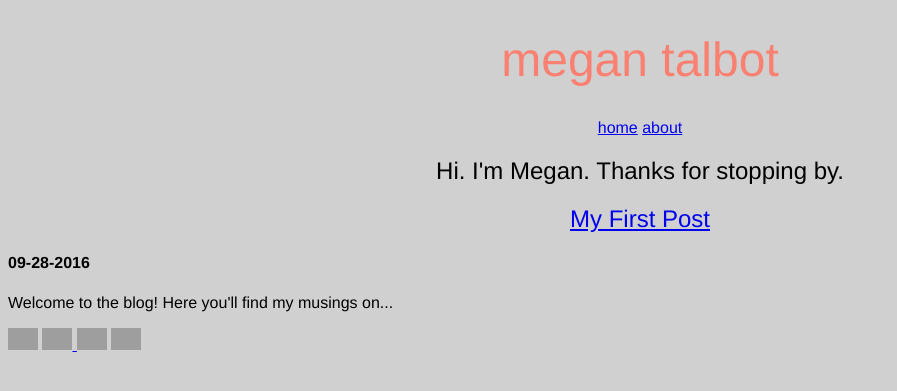
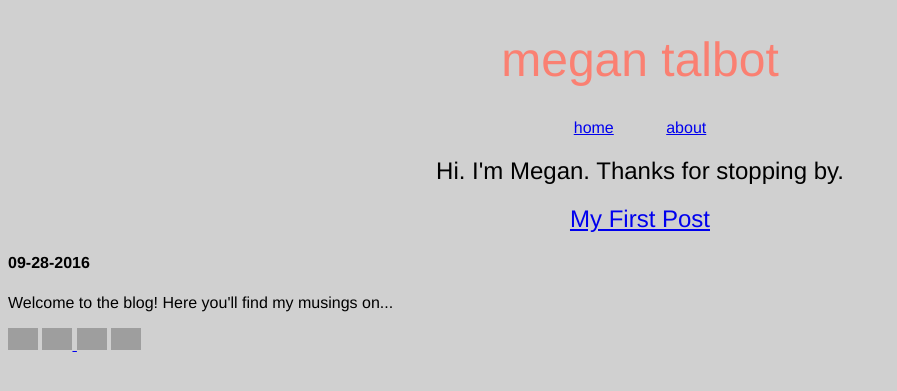
Before and after one commit to meganft/meganft.github.io, a Jekyll site: the page built from index.html, in a window 1280 px wide. Shown: the top 391 px of the page, without its empty margins (0-897 px from the left). Built offline with Jekyll 4.4.1, drawn with Linux system fonts in a browser that asks for light colours; grey boxes are pictures that could not be loaded.

```diff
--- a/css/styles.css
+++ b/css/styles.css
@@ -22,7 +22,6 @@
   text-align: center;
   font-size: 48px;
 }
-
 
 h3 {
   color: #fa8072;
@@ -54,6 +53,7 @@
 
 #links {
   text-align: center;
+  word-spacing:3em;
 }
 
 .about-text {
```
